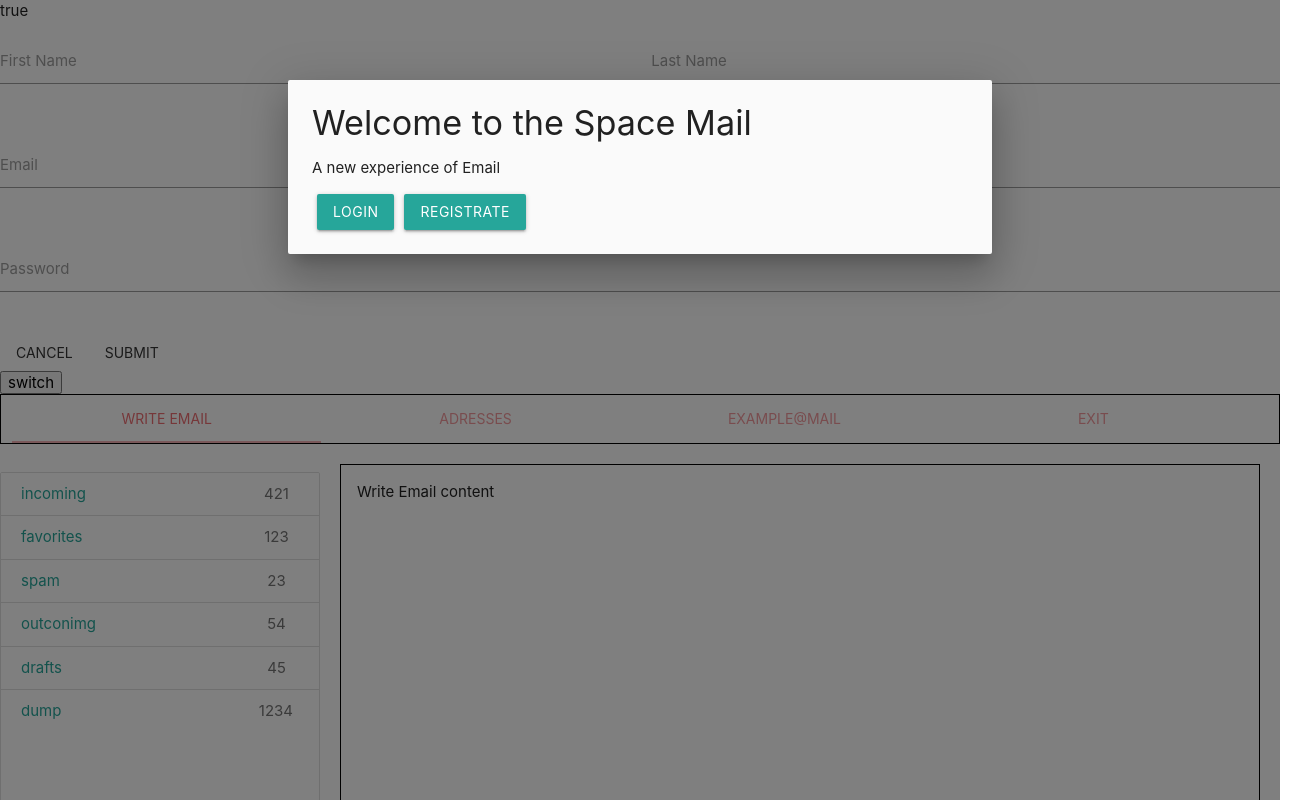
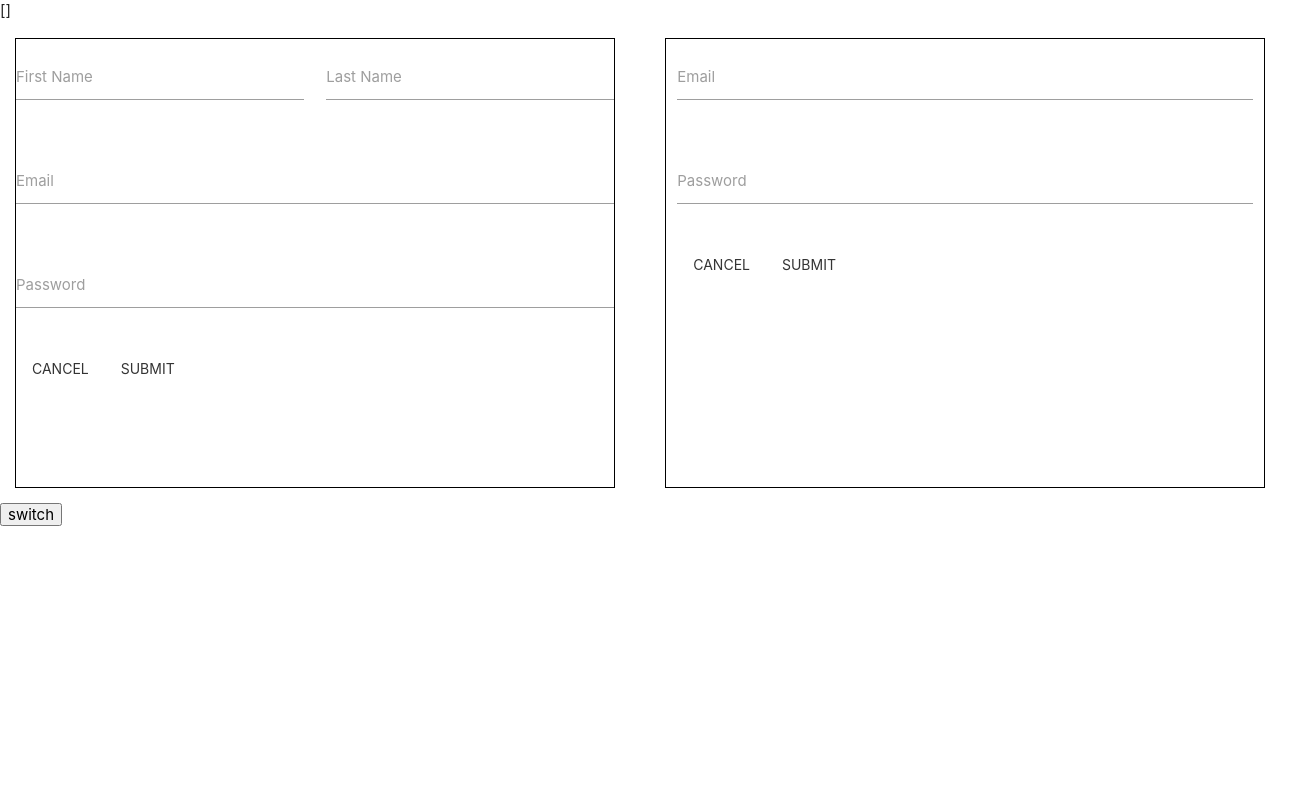
Before and after one commit to Spectr67/mail-app-vue, a Vue app: page / in a window 1280 px wide. Shown: the top 800 px of the page, 1303 px wide, since content can reach past the window. Built offline with nearby package versions, Linux system fonts and the light colour scheme.

Commit message:
refactoring App.vue

```diff
--- a/src/App.vue
+++ b/src/App.vue
@@ -3,7 +3,6 @@ import MBage from './components/MBage.vue'
 import MInput from './components/MInput.vue'
 import ModalWindow from './components/ModalWindow.vue'
 import MTab from './components/MTab.vue'
-import TestArea from './TestArea.vue'
 import MFormLogin from './components/MFormLogin.vue'
 import MFormRegistration from './components/MFormRegisrtation.vue'
 
@@ -11,7 +10,6 @@ export default {
   components: {
     MInput,
     MTab,
-    TestArea,
     ModalWindow,
     MBage,
     MFormLogin,
@@ -33,89 +31,44 @@ export default {
         drafts: { count: 45 },
         dump: { count: 1234 },
       },
-      tabs: [
-        { id: 1, title: 'Write Email' },
-        { id: 2, title: 'adresses' },
-        { id: 3, title: 'example@mail' },
-        { id: 4, title: 'Exit' },
-      ],
     }
   },
   methods: {
-    handleBageClick(type) {
-      const map = {
-        incoming: 5,
-        favorites: 6,
-        spam: 7,
-        outconimg: 8,
-        drafts: 9,
-        dump: 10,
-      }
-      this.activeTab = map[type] || 0
-    },
-  },
-  computed: {
-    activeTabContent() {
-      const contentMap = {
-        1: 'Write Email content',
-        2: 'Addresses content',
-        3: 'User Info content',
-        4: 'Exit content',
-        5: 'incoming',
-        6: 'favorites',
-        7: 'spam',
-        8: 'outconimg',
-        9: 'drafts',
-        10: 'dump',
-      }
-      return contentMap[this.activeTab] || 'No content selected'
-    },
-  },
+    handleUserSubmit(userData) {
+
+    }
+  }
 }
 </script>
 
 <template>
-  {{ isShow }}
-  {{ currentUser }}
+  {{ accounts }}
   <div class="main">
-    <ModalWindow
-      :is-show="isShow"
-      @close="isShow = false"
-      :accounts="accounts"
-      @add-user="
-        accounts.push($event),
-          (currentUser = $event),
-          (tabs[2].title = $event.email)
-      "
-    />
-    <div>
-      <MFormRegistration />
+    <div class="form">
+      <div class="leftone">
+        <MFormRegistration @userSubmit="handleUserSubmit" />
+      </div>
+      <div class="rightone">
+        <MFormLogin @userLogin="handleUserLogin" />
+      </div>
     </div>
     <button @click="isShow = !isShow">switch</button>
-    <MTab :list="tabs" @tab-change="activeTab = $event" />
-
-    <div class="row">
-      <div class="collection">
-        <MBage
-          v-for="(item, key) in currentUser ? currentUser.mail : sortingList"
-          :key="key"
-          :count="item.count"
-          :caption="key"
-          @click="handleBageClick"
-        />
-      </div>
-
-      <div class="universal-window">
-        {{ activeTabContent }}
-      </div>
-    </div>
+    <!-- <MTab :list="tabs" @tab-change="activeTab = $event" /> -->
   </div>
 </template>
 
 <style scoped>
-.row {
+.form {
+  width: 100%;
   display: flex;
   gap: 20px;
+}
+.leftone,
+.rightone {
+  width: 50%;
+  height: 450px;
+  border: 1px solid #000;
+  margin: 15px;
 }
 
 .collection {
--- a/src/TestArea.vue
+++ /dev/null
@@ -1,34 +0,0 @@
-<script>
-import ModalWindow from './components/ModalWindow.vue'
-
-export default {
-  components: { ModalWindow },
-
-  data() {
-    return {
-      isShowA: false,
-      isShowB: false,
-    }
-  },
-}
-</script>
-<template>
-  <div>
-    <ModalWindow :is-show="isShowA" @close="isShowA = false" />
-  </div>
-  <div>
-    <ModalWindow :is-show="isShowB" @close="isShowB = false" />
-  </div>
-  <div>
-    <button @click="isShowA = !isShowA">switch</button>
-  </div>
-  <div>
-    <button @click="isShowB = !isShowB">switch</button>
-  </div>
-  <div>
-    {{ isShowA }}
-  </div>
-  <div>
-    {{ isShowB }}
-  </div>
-</template>
--- a/src/localStorage/accountsStorage.js
+++ b/src/localStorage/accountsStorage.js
@@ -14,3 +14,5 @@ function addAccount(account) {
   accounts.push(account)
   setAccounts(accounts)
 }
+
+export { getAccounts }
--- a/src/localStorage/emailStorage.js
+++ b/src/localStorage/emailStorage.js
@@ -13,3 +13,5 @@ function addEmail(email) {
   emails.push(email)
   setEmails(emails)
 }
+
+export { getEmails }
--- a/src/model/server/accounts.js
+++ b/src/model/server/accounts.js
@@ -1,6 +1,4 @@
 import makeId from '../makeId.js'
-
-const accounts = []
 
 function createAccount(email, passwd, firstName, lastName) {
   return {
```
Also changed, not shown: model.js (deleted, +0 -80 lines), src/localStorage/onlineAccointStorage.js (+11 -0 lines).
